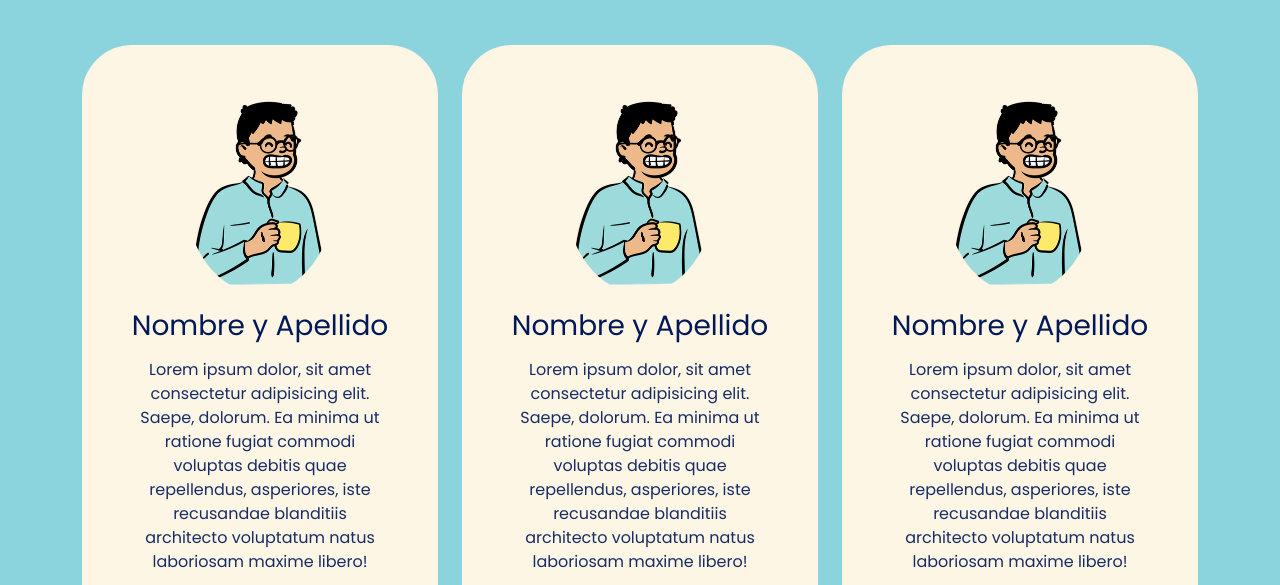
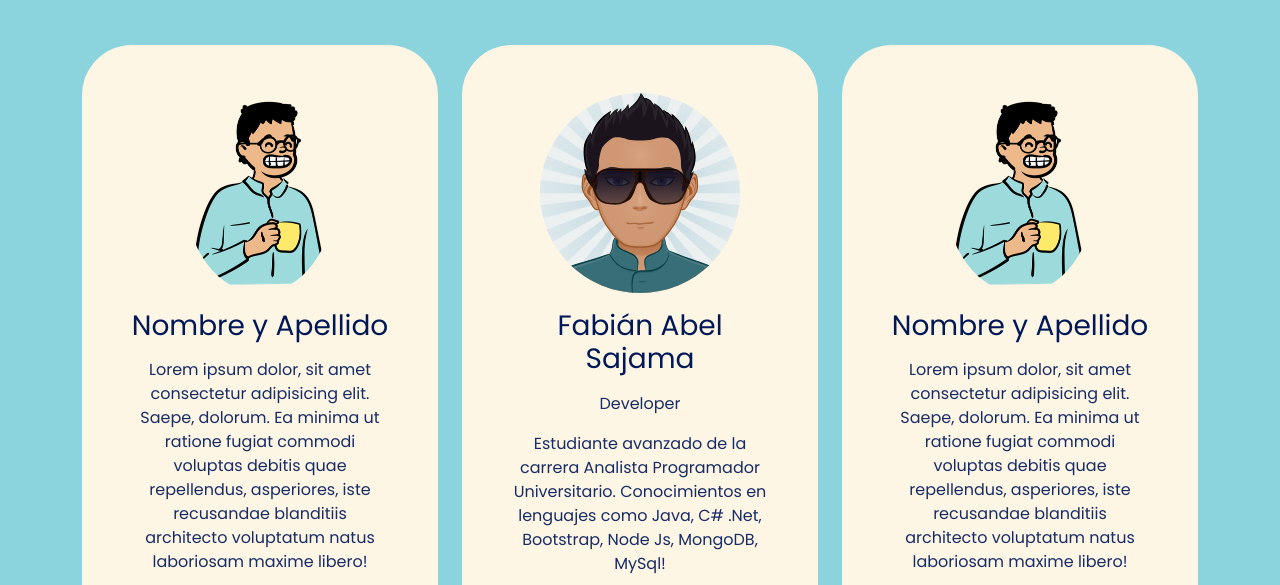
Before and after one commit to brendaveramendi/devtech-podcast-web, a plain HTML site: page index.html in a window 1280 px wide. Shown: the part 1190-1775 px from the top of the page. Drawn offline with nearby package versions, Linux system fonts and the light colour scheme.

Commit message:
se agrego avatar, y descripción de nuevo miembro en la tarjeta 2

```diff
--- a/index.html
+++ b/index.html
@@ -116,11 +116,11 @@
           <div class="col-md-6 col-lg-4 mb-3">
             <div class="card">
               <div class="card-body text-center p-5">
-                <img src="./assets/avatar.png" alt="avatar" class="img img-fluid rounded-circle mb-3">
-                <h3 class="title card-title mb-3">Nombre y Apellido</h3>
-                <p>Lorem ipsum dolor, sit amet consectetur adipisicing elit. Saepe, dolorum. Ea minima ut ratione fugiat
-                  commodi voluptas debitis quae repellendus, asperiores, iste recusandae blanditiis architecto
-                  voluptatum natus laboriosam maxime libero!</p>
+                <img src="./assets/fas-avatar.svg" alt="avatar" class="img img-fluid rounded-circle mb-3">
+                <h3 class="title card-title mb-3">Fabián Abel Sajama</h3>
+                <p>Developer</p>
+                <p>Estudiante avanzado de la carrera Analista Programador Universitario. Conocimientos en lenguajes como
+                  Java, C# .Net, Bootstrap, Node Js, MongoDB, MySql!</p>
                 <a href="#"><i class="bi bi-twitter text-dark mx-1 lead"></i></a>
                 <a href="#"><i class="bi bi-linkedin text-dark mx-1 lead"></i></a>
                 <a href="#"><i class="bi bi-github text-dark mx-1 lead"></i></a>
```
Also changed, not shown: assets/fas-avatar.svg (added).
